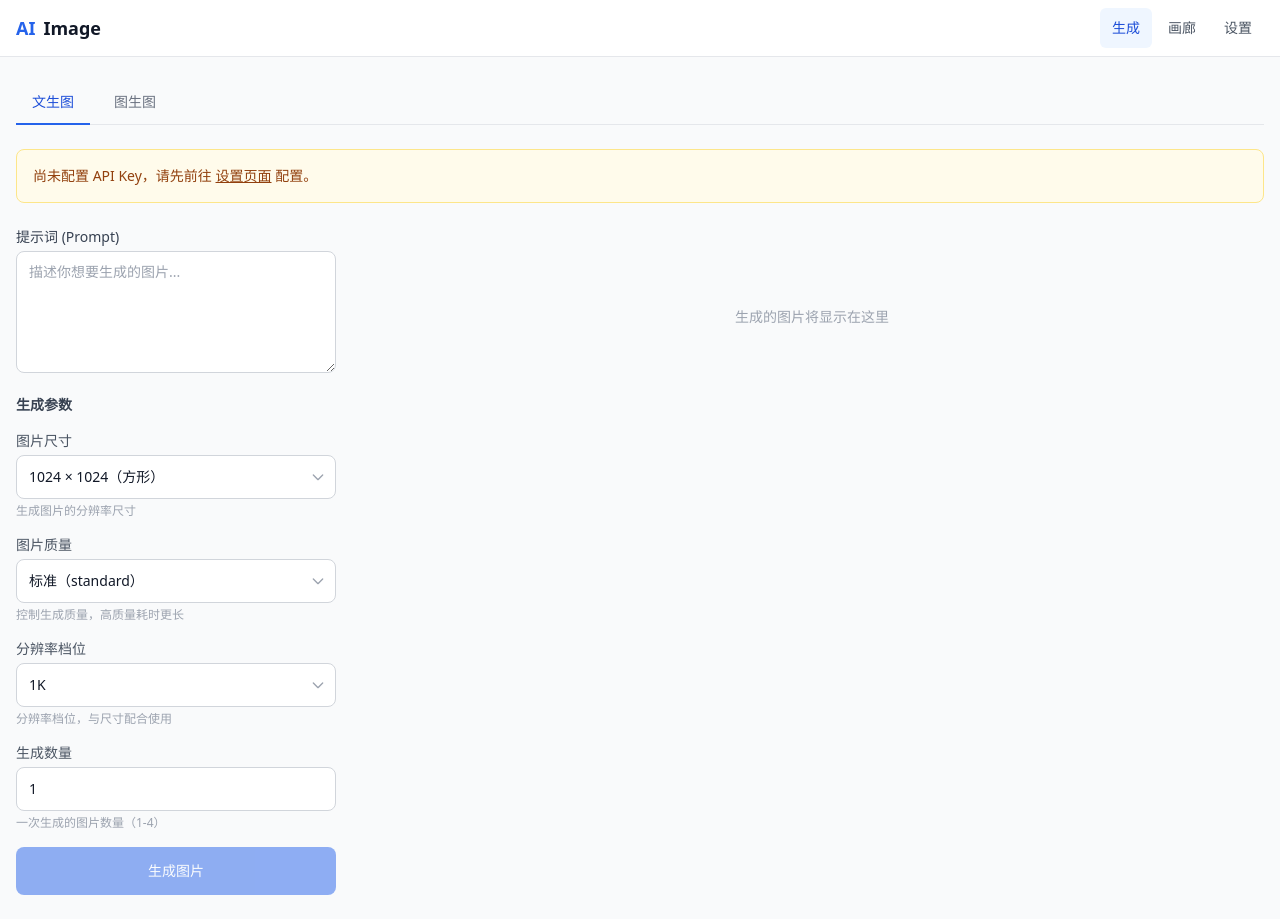
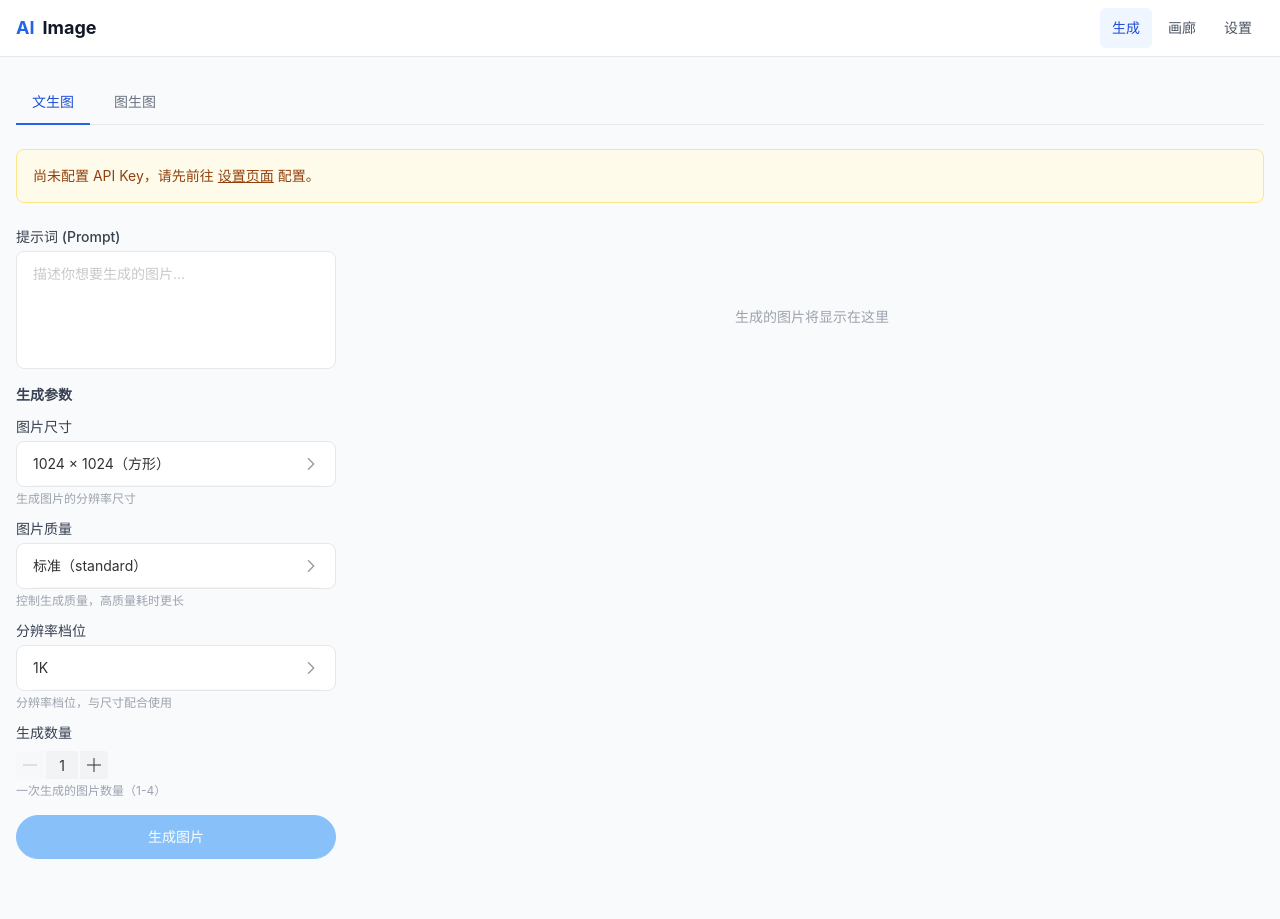
Before and after one commit to IronManCantFix/ai-image-online, a Vue app in the folder frontend/: page /generate in a window 1280 px wide. After the commit the page ends 883 px from the top, so only its background shows below. Built offline with nearby package versions, Linux system fonts and the light colour scheme.

Commit message:
feat: integrate Vant 4 mobile UI library
- Replace native select with Vant Picker popup (better mobile UX)
- Use Vant Field for text/textarea inputs
- Use Vant Stepper for number input
- Use Vant Switch for toggle
- Use Vant Button for generate button
- main.ts: register Vant components globally

```diff
--- a/frontend/src/components/generation/ImageToImage.vue
+++ b/frontend/src/components/generation/ImageToImage.vue
@@ -5,10 +5,14 @@
 
       <div>
         <label class="block text-sm font-medium text-gray-700 mb-1">提示词 (Prompt)</label>
-        <textarea v-model="prompt" rows="4" placeholder="描述你想基于参考图片生成的内容..."
-          class="w-full rounded-lg border border-gray-300 px-3 py-2.5 text-sm resize-y bg-white
-          focus:outline-none focus:ring-2 focus:ring-primary-500 focus:border-primary-500
-          min-h-[100px]"></textarea>
+        <van-field
+          v-model="prompt"
+          type="textarea"
+          rows="3"
+          autosize
+          placeholder="描述你想基于参考图片生成的内容..."
+          class="!bg-white !rounded-lg !border !border-gray-200"
+        />
       </div>
 
       <div class="lg:block">
@@ -25,11 +29,10 @@
         </div>
       </div>
 
-      <button @click="generate" :disabled="gen.loading || !prompt.trim() || images.length === 0"
-        class="w-full px-4 py-3 rounded-lg bg-primary-600 text-white text-sm font-medium
-        hover:bg-primary-700 disabled:opacity-50 min-h-[48px] transition-colors">
-        {{ gen.loading ? '生成中...' : '生成图片' }}
-      </button>
+      <van-button type="primary" block round :disabled="gen.loading || !prompt.trim() || images.length === 0" :loading="gen.loading"
+        loading-text="生成中..." @click="generate">
+        生成图片
+      </van-button>
     </div>
 
     <div>
--- a/frontend/src/components/generation/ParamPanel.vue
+++ b/frontend/src/components/generation/ParamPanel.vue
@@ -1,53 +1,102 @@
 <template>
-  <div class="space-y-4">
-    <h3 class="text-sm font-semibold text-gray-700">生成参数</h3>
+  <div class="space-y-3">
+    <h3 class="text-sm font-semibold text-gray-700 mb-2">生成参数</h3>
+
     <div v-for="field in schema.fields" :key="field.key">
-      <label class="block text-sm font-medium text-gray-600 mb-1">{{ field.label }}</label>
+      <div class="text-sm font-medium text-gray-700 mb-1">{{ field.label }}</div>
 
-      <div v-if="field.type === 'select'" class="relative">
-        <select v-model="values[field.key]"
-          class="w-full rounded-lg border border-gray-300 px-3 py-2.5 pr-9 text-sm bg-white
-          focus:outline-none focus:ring-2 focus:ring-primary-500 focus:border-primary-500
-          min-h-[44px] appearance-none">
-          <option v-for="opt in field.options" :key="opt.value" :value="opt.value">{{ opt.label }}</option>
-        </select>
-        <svg class="absolute right-2.5 top-1/2 -translate-y-1/2 w-4 h-4 text-gray-400 pointer-events-none"
-          fill="none" stroke="currentColor" viewBox="0 0 24 24">
-          <path stroke-linecap="round" stroke-linejoin="round" stroke-width="2" d="M19 9l-7 7-7-7" />
-        </svg>
-      </div>
+      <!-- Select: van-field readonly + van-picker popup -->
+      <van-field
+        v-if="field.type === 'select'"
+        :model-value="displayValues[field.key] || ''"
+        readonly
+        is-link
+        input-align="left"
+        placeholder="请选择"
+        class="!bg-white !rounded-lg !border !border-gray-200"
+        @click="openPicker(field)"
+      />
 
-      <input v-else-if="field.type === 'number'" type="number" v-model.number="values[field.key]"
-        :min="field.min" :max="field.max"
-        class="w-full rounded-lg border border-gray-300 px-3 py-2.5 text-sm bg-white
-        focus:outline-none focus:ring-2 focus:ring-primary-500 focus:border-primary-500 min-h-[44px]" />
+      <!-- Number: van-stepper -->
+      <van-stepper
+        v-else-if="field.type === 'number'"
+        :model-value="Number(values[field.key])"
+        :min="field.min"
+        :max="field.max"
+        class="mt-1"
+        @update:model-value="values[field.key] = $event"
+      />
 
-      <input v-else-if="field.type === 'text'" type="text" v-model="values[field.key]"
-        class="w-full rounded-lg border border-gray-300 px-3 py-2.5 text-sm bg-white
-        focus:outline-none focus:ring-2 focus:ring-primary-500 focus:border-primary-500 min-h-[44px]" />
+      <!-- Text -->
+      <van-field
+        v-else-if="field.type === 'text'"
+        :model-value="String(values[field.key] || '')"
+        class="!bg-white !rounded-lg !border !border-gray-200"
+        @update:model-value="values[field.key] = $event"
+      />
 
-      <div v-else-if="field.type === 'toggle'">
-        <button @click="values[field.key] = !values[field.key]"
-          class="relative inline-flex h-7 w-12 items-center rounded-full transition-colors"
-          :class="values[field.key] ? 'bg-primary-600' : 'bg-gray-300'">
-          <span class="inline-block h-5 w-5 transform rounded-full bg-white transition-transform shadow"
-            :class="values[field.key] ? 'translate-x-6' : 'translate-x-1'" />
-        </button>
-      </div>
+      <!-- Toggle: van-switch -->
+      <van-switch
+        v-else-if="field.type === 'toggle'"
+        :model-value="!!values[field.key]"
+        @update:model-value="values[field.key] = $event"
+      />
 
       <p v-if="field.description" class="mt-1 text-xs text-gray-400">{{ field.description }}</p>
     </div>
+
+    <!-- Picker 弹窗 -->
+    <van-popup
+      v-model:show="pickerShow"
+      position="bottom"
+      round
+    >
+      <van-picker
+        :columns="pickerColumns"
+        @confirm="onPickerConfirm"
+        @cancel="pickerShow = false"
+      />
+    </van-popup>
   </div>
 </template>
 
 <script setup lang="ts">
-import { ref, watch } from 'vue'
-import type { ParamSchema } from '@/adapters/types'
+import { ref, watch, computed } from 'vue'
+import type { ParamSchema, ParamField } from '@/adapters/types'
 
 const props = defineProps<{ schema: ParamSchema }>()
 const emit = defineEmits<{ (e: 'update', values: Record<string, string | number | boolean>): void }>()
 
 const values = ref<Record<string, string | number | boolean>>({})
+
+const displayValues = computed(() => {
+  const result: Record<string, string> = {}
+  for (const field of props.schema.fields) {
+    if (field.type === 'select' && field.options) {
+      const opt = field.options.find(o => o.value === values.value[field.key])
+      result[field.key] = opt ? opt.label : ''
+    }
+  }
+  return result
+})
+
+const pickerShow = ref(false)
+const pickerColumns = ref<{ text: string; value: string }[]>([])
+const currentField = ref<ParamField | null>(null)
+
+function openPicker(field: ParamField) {
+  if (!field.options) return
+  currentField.value = field
+  pickerColumns.value = field.options.map(o => ({ text: o.label, value: o.value }))
+  pickerShow.value = true
+}
+
+function onPickerConfirm({ selectedValues }: { selectedValues: string[] }) {
+  if (currentField.value && selectedValues[0]) {
+    values.value[currentField.value.key] = selectedValues[0]
+  }
+  pickerShow.value = false
+}
 
 watch(() => props.schema, (schema) => {
   const defaults: Record<string, string | number | boolean> = {}
--- a/frontend/src/components/generation/TextToImage.vue
+++ b/frontend/src/components/generation/TextToImage.vue
@@ -1,13 +1,16 @@
 <template>
   <div class="flex flex-col lg:grid lg:grid-cols-[320px_1fr] gap-4 lg:gap-6">
-    <!-- 输入区 -->
     <div class="space-y-4">
       <div>
         <label class="block text-sm font-medium text-gray-700 mb-1">提示词 (Prompt)</label>
-        <textarea v-model="prompt" rows="5" placeholder="描述你想要生成的图片..."
-          class="w-full rounded-lg border border-gray-300 px-3 py-2.5 text-sm resize-y bg-white
-          focus:outline-none focus:ring-2 focus:ring-primary-500 focus:border-primary-500
-          min-h-[120px]"></textarea>
+        <van-field
+          v-model="prompt"
+          type="textarea"
+          rows="4"
+          autosize
+          placeholder="描述你想要生成的图片..."
+          class="!bg-white !rounded-lg !border !border-gray-200"
+        />
       </div>
 
       <div class="lg:block">
@@ -24,14 +27,12 @@
         </div>
       </div>
 
-      <button @click="generate" :disabled="gen.loading || !prompt.trim()"
-        class="w-full px-4 py-3 rounded-lg bg-primary-600 text-white text-sm font-medium
-        hover:bg-primary-700 disabled:opacity-50 min-h-[48px] transition-colors">
-        {{ gen.loading ? '生成中...' : '生成图片' }}
-      </button>
+      <van-button type="primary" block round :disabled="gen.loading || !prompt.trim()" :loading="gen.loading"
+        loading-text="生成中..." @click="generate">
+        生成图片
+      </van-button>
     </div>
 
-    <!-- 结果区 -->
     <div>
       <ResultGallery :loading="gen.loading" :error="gen.error" :results="gen.results"
         @preview="onPreview" @save="onSave" />
```
Also changed, not shown: frontend/package.json (+9 -8 lines), frontend/src/main.ts (+8 -1 lines), 1 other file (tests, documents, lock files or other folders).
